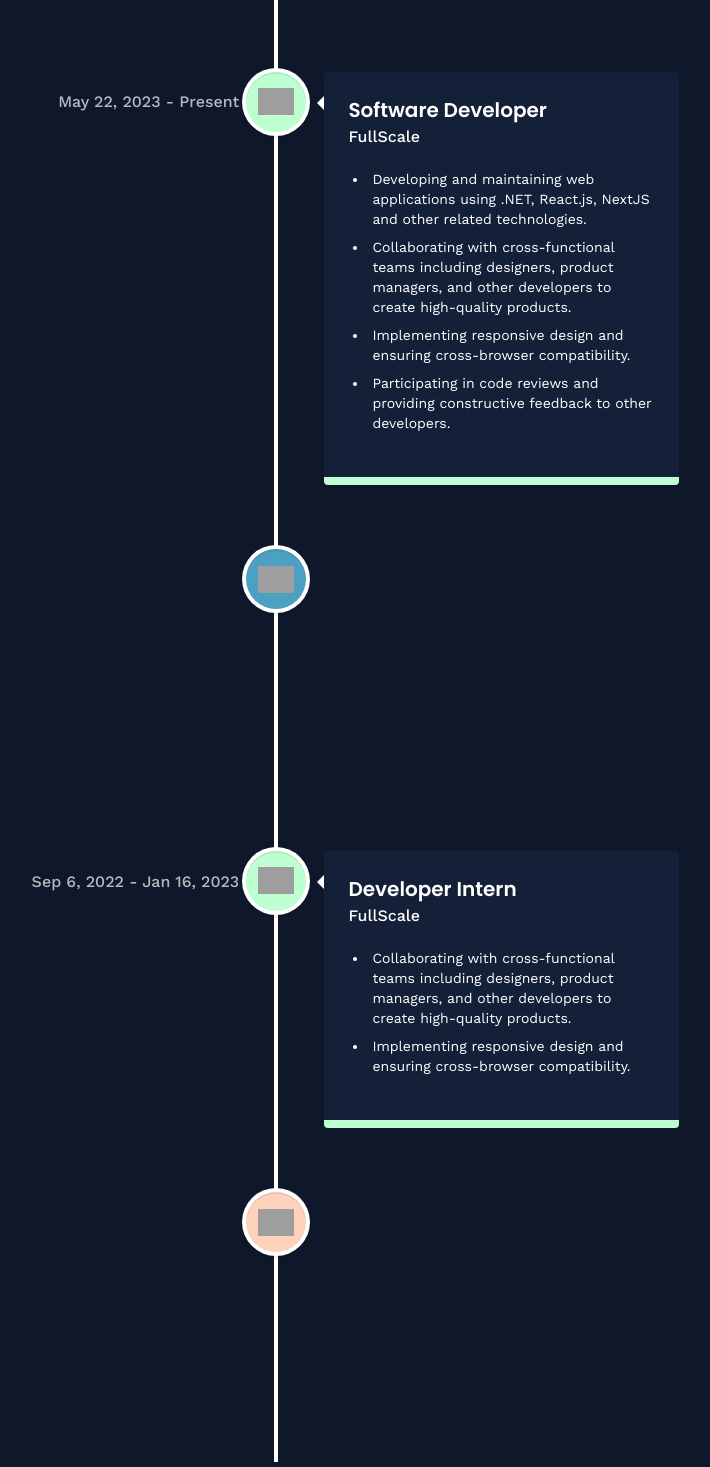
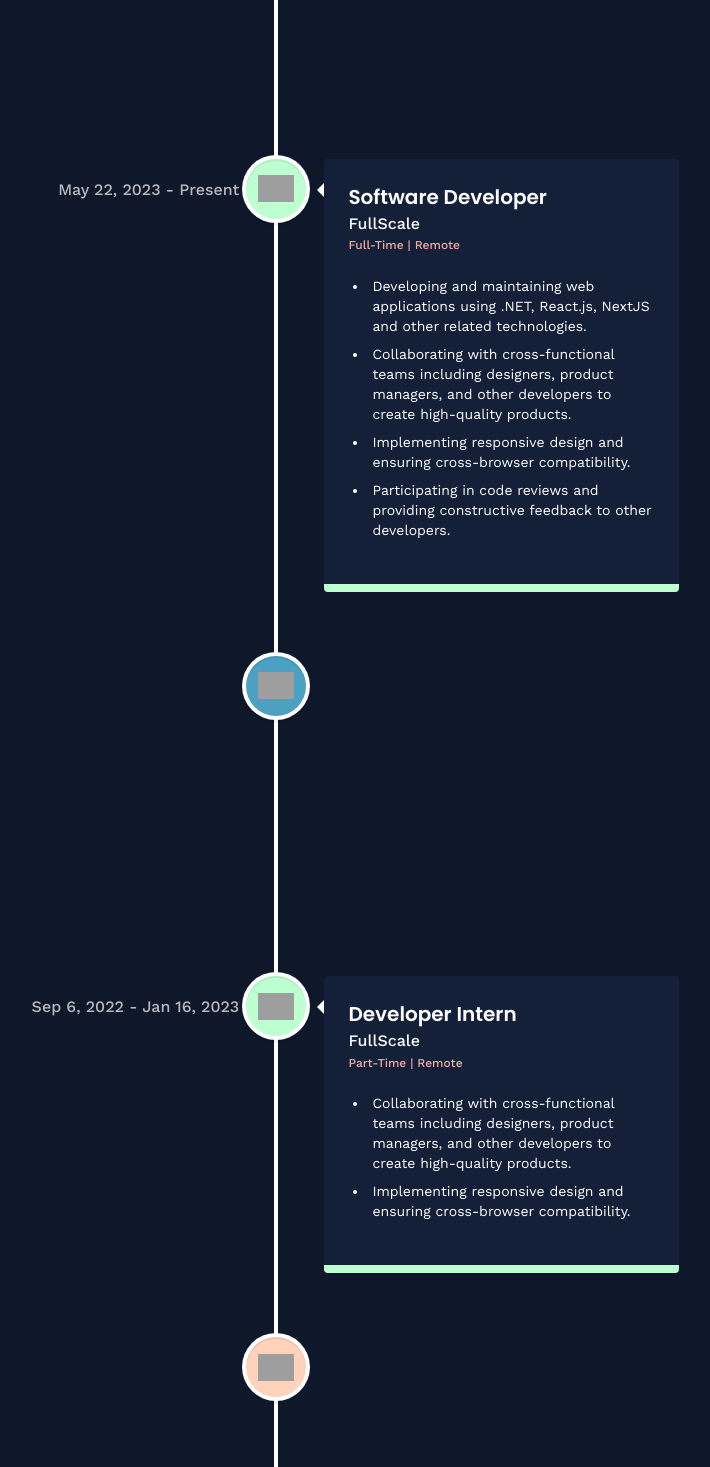
Before and after one commit to jaymar921/jayharron-portfolio, a React (Vite) app: page /about in a window 1280 px wide. Shown: the part 1330-2797 px from the top of the page, without its empty margins (364-1074 px from the left). Built offline with nearby package versions, Linux system fonts and the light colour scheme; grey boxes are pictures that could not be loaded.

Commit message:
Refactor: Updated about page and other components

```diff
--- a/src/components/Navbar.jsx
+++ b/src/components/Navbar.jsx
@@ -9,13 +9,13 @@ const Navbar = () => {
         to="/"
         className="w-12 h-12 bg-transparent flex items-center justify-center flex-bold shadow-md border-[1px] p-1 rounded-lg border-cyan-500"
       >
-        <img src={jhlogo}  />
+        <img src={jhlogo} />
       </NavLink>
       <nav className="flex text-lg gap-7 font-medium">
         <NavLink
           to="/about"
           className={({ isActive }) =>
-            isActive ? "text-green-500" : "text-white"
+            isActive ? "text-green-500" : "text-slate-200"
           }
         >
           About
@@ -23,7 +23,7 @@ const Navbar = () => {
         <NavLink
           to="/projects"
           className={({ isActive }) =>
-            isActive ? "text-green-500" : "text-white"
+            isActive ? "text-green-500" : "text-slate-200"
           }
         >
           Projects
--- a/src/constants/index.js
+++ b/src/constants/index.js
@@ -214,18 +214,21 @@ export const experiences = [
   {
     title: "Software Engineer II (Contract)",
     company_name: "Forrest T Jones (FTJ)",
+    job_type: "Full-Time | Remote",
     icon: "https://th.bing.com/th/id/OIP.Z6mFUf0I5KcWgOPnksW8SwAAAA?rs=1&pid=ImgDetMain",
     iconBg: "#FFFFFF",
     date: "March 10, 2024 - Present",
     points: [
       "Developing and maintaining web applications using .NET, React.js, NextJS and other related technologies.",
       "Experienced xUnit, Jest testing tools",
-      "Has background in deploying application with Microsoft Azure, DevOps"
+      "Has background in deploying application with Microsoft Azure, DevOps",
+      "Experienced reverse engineering old .NET applications and rewriting them on latest technology possible"
     ],
   },
   {
     title: "Software Developer",
     company_name: "FullScale",
+    job_type: "Full-Time | Remote",
     icon: "https://jaymar921.github.io/jayharronabejar/assets/images/fullScale.png",
     iconBg: "#BDFFD1",
     date: "May 22, 2023 - Present",
@@ -239,6 +242,7 @@ export const experiences = [
   {
     title: "FullStack Developer",
     company_name: "PSITS UC MAIN",
+    job_type: "Part-Time | On site",
     icon: "https://jaymar921.github.io/jayharronabejar/assets/images/PSITS_LOGO.png",
     iconBg: "#4CA0C2",
     date: "Sep 12, 2022 - May 22, 2023",
@@ -250,6 +254,7 @@ export const experiences = [
   {
     title: "Developer Intern",
     company_name: "FullScale",
+    job_type: "Part-Time | Remote",
     icon: "https://jaymar921.github.io/jayharronabejar/assets/images/fullScale.png",
     iconBg: "#BDFFD1",
     date: "Sep 6, 2022 - Jan 16, 2023",
@@ -261,6 +266,7 @@ export const experiences = [
   {
     title: "Game Developer | Freelance",
     company_name: "SpigotMC.org",
+    job_type: "Part-Time | Remote",
     icon: "https://static.spigotmc.org/img/spigot.png",
     iconBg: "#FFD3BB",
     date: "Sep 10, 2020 - Dec 31, 2023",
--- a/src/pages/About.jsx
+++ b/src/pages/About.jsx
@@ -73,14 +73,25 @@ const About = () => {
                 }}
               >
                 <div>
-                  <h3 className="text-white text-xl font-poppins font-semibold">
+                  <h3
+                    className="text-white text-xl font-poppins font-semibold"
+                    title="Job title"
+                  >
                     {experience.title}
                   </h3>
                   <p
                     className="text-white font-medium font-base"
                     style={{ margin: 0 }}
+                    title={`Company '${experience.company_name}'`}
                   >
                     {experience.company_name}
+                  </p>
+                  <p
+                    className="text-red-300"
+                    style={{ margin: 0, fontSize: 12 }}
+                    title="Job type"
+                  >
+                    {experience.job_type}
                   </p>
                 </div>
                 <ul className="my-5 list-disc ml-5 space-y-2">
--- a/src/pages/Home.jsx
+++ b/src/pages/Home.jsx
@@ -16,7 +16,9 @@ const Home = () => {
   const [currentStage, setCurrentStage] = useState(-1);
   const [worldMoving, setWorldMoving] = useState(true);
   const [worldPosRot, setWorldPosRot] = useState(undefined);
-  const [DOFEnabled, enableDOF] = useState(/*totalWidth > 520 ? true : false*/ false);
+  const [DOFEnabled, enableDOF] = useState(
+    /*totalWidth > 520 ? true : false*/ false
+  );
 
   const handleNext = () => {
     let s = currentStage;
@@ -37,25 +39,25 @@ const Home = () => {
         />
         <Canvas
           className="w-full h-full bg-transparent"
-          camera={{ near: 0.2, far: 20, fov: 80, focus: 200 }}
-          style={{ backgroundColor: "#a8e2f8" }}
+          camera={{ near: 0.1, far: 20, fov: 80, focus: 200 }}
+          style={{ backgroundColor: "#171B21" }}
         >
           <Suspense fallback={<Loader />}>
             <directionalLight
               position={[-5, 2, 1]}
-              color={"#FFFFFF"}
+              color={"#D2D4A1"}
               intensity={3}
               castShadow
-              shadow-mapSize-height={256}
-              shadow-mapSize-width={256}
+              shadow-mapSize-height={512}
+              shadow-mapSize-width={512}
               shadow-mapSize={[1024, 1024]}
             />
-            <fog attach="fog" args={["#83cde9", 10, 30]} />
-            <ambientLight intensity={0.3} />
+            <fog attach="fog" args={["#171B21", 5, 15]} />
+            <ambientLight intensity={0.5} />
             <hemisphereLight
               skyColor="#B1E1FF"
               groundColor="#212567"
-              intensity={0.3}
+              intensity={0.5}
             />
 
             <Bee
--- a/src/pages/Projects.jsx
+++ b/src/pages/Projects.jsx
@@ -12,10 +12,11 @@ const Projects = () => {
           Projects
         </span>
       </h1>
+
       <div className="mt-5 flex flex-col gap-3 text-slate-500">
         <p>
-          I&quot;ve created a lot of projects which I&quot;m greatly proud of. Many of
-          them are open source, if you&quot;re interested to contribute, your
+          I've created a lot of projects which I&quot;m greatly proud of. Many
+          of them are open source, if you&quot;re interested to contribute, your
           collaboration is highly valued!
         </p>
       </div>
@@ -57,6 +58,10 @@ const Projects = () => {
         ))}
       </div>
 
+      <div className="pb-9">
+        <img src="https://jh-github-profiler.vercel.app/jaymar/profile-body" />
+      </div>
+
       <hr className="border-slate-200" />
       <CTA />
     </section>
```
